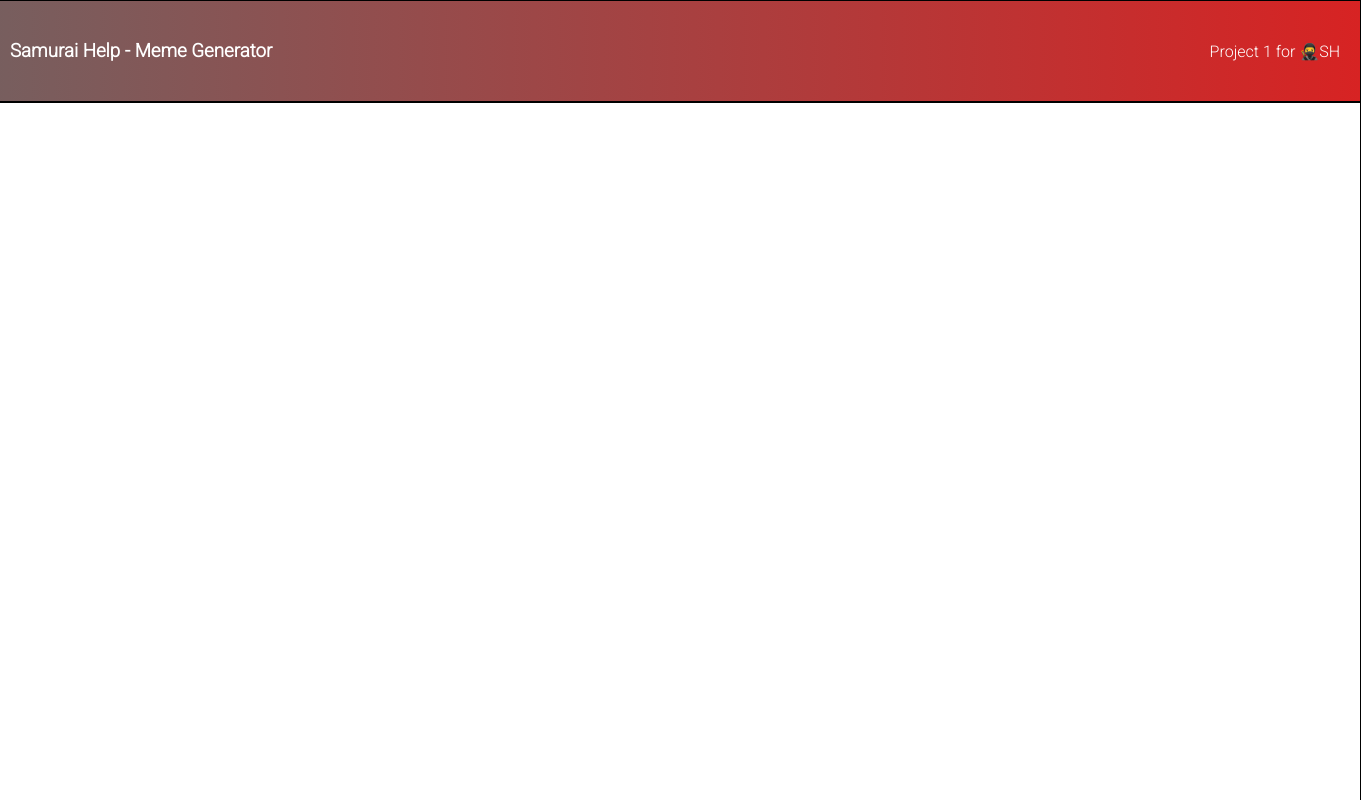
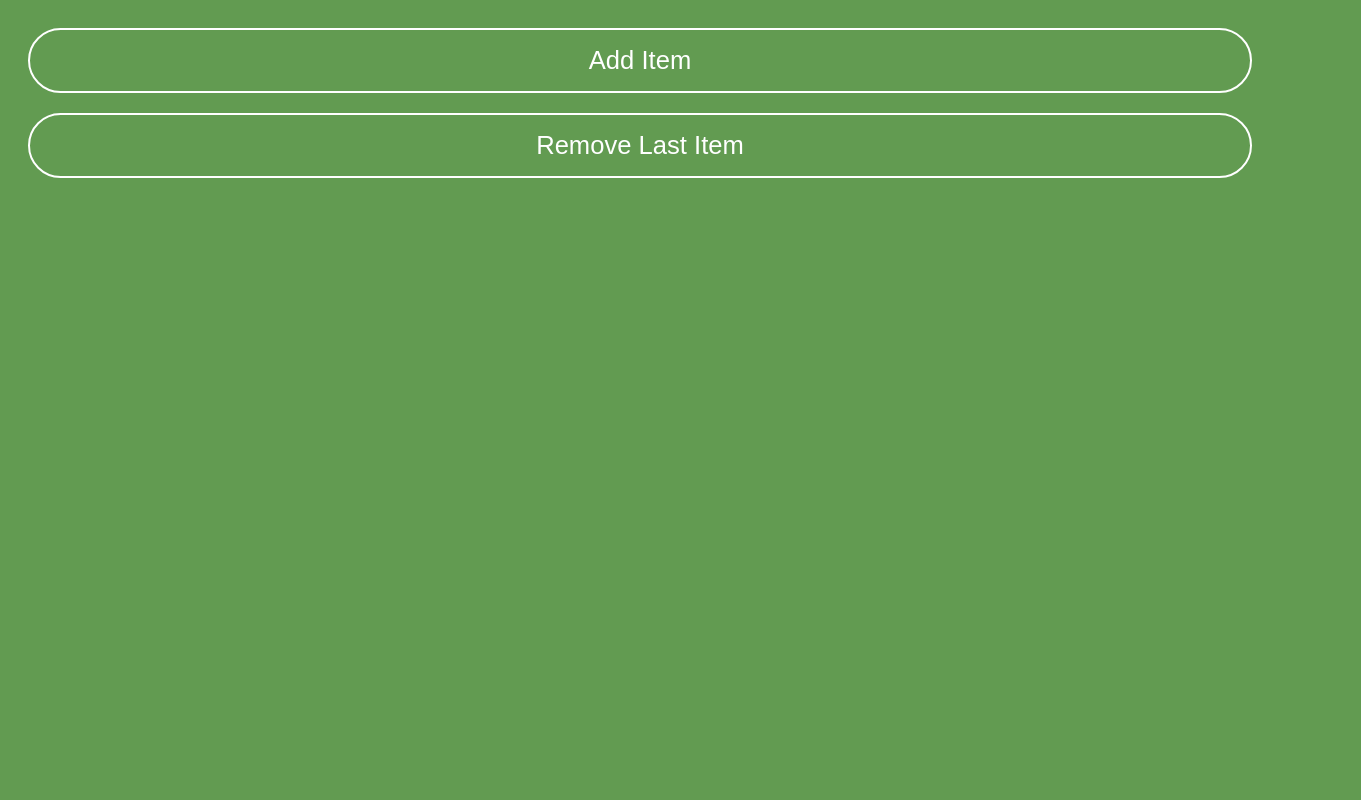
Before and after one commit to Matushini97/help-project, a React (Create React App) app: page / in a window 1280 px wide. Shown: the top 800 px of the page, 1361 px wide, since content can reach past the window. Built offline with nearby package versions, Linux system fonts and the light colour scheme.

Commit message:
create: warm-up chalenge

```diff
--- a/src/App.css
+++ b/src/App.css
@@ -1 +1,37 @@
-@import url('https://fonts.googleapis.com/css2?family=Roboto:wght@300&display=swap');
+button {
+    width: 100%;
+    background-color: transparent;
+    padding: 1rem;
+    color: white;
+    border: 2px solid white;
+    border-radius: 50px;
+    cursor: pointer;
+    font-family: 'Karla', sans-serif;
+    margin-bottom: 20px;
+    font-size: 1.6rem;
+}
+
+button:hover {
+    background-color: #FFFEF1;
+    color: #2C5E2E;
+}
+
+button:focus {
+    outline: 0;
+}
+
+span {
+    margin-bottom: 50px;
+
+}
+
+p {
+    padding: 0;
+    cursor: pointer;
+}
+
+.testDiv {
+    width: 10px;
+    height: 10px;
+    background: black;
+}
--- a/src/App.tsx
+++ b/src/App.tsx
@@ -1,17 +1,71 @@
-import React from 'react';
-import './App.css';
-import Main from './Components/Main/Main';
-import Header from "./Components/Header/Header";
-
-function App() {
+import React, {useState, MouseEvent} from 'react';
+import './App.css'
 
 
-  return (
-    <div>
-      <Header />
-      <Main />
-    </div>
-  );
-}
+
+const App = () => {
+    //
+    const elements1 = ['Element 1', 'Element 2']
+
+    const [elements2, setElements] = useState()
+
+
+
+
+    return (
+        <div>
+            <button  className='button '>Add Item</button>
+            <button  className='button '>Remove Last Item</button>
+            <span></span>
+
+        </div>
+    );
+};
+
+//-----------------------------V solution V-----------------------------------------//
+
+
+
+
+
+
+
+
+
+
+
+
+
+// const App = () => {
+//     //
+//     const elements1 = ['Element 1', 'Element 2']
+//
+//     const [elements2, setElements] = useState<Array<string>>(elements1)
+//
+//
+//     const addEl = (e: MouseEvent<HTMLButtonElement>) => {
+//         setElements(prevElements => [...prevElements, `Element ${elements2.length + 1}`])
+//         // console.log(e)
+//     }
+//
+//     const removeLast = () => {
+//         setElements(prevElements => prevElements.slice(0, prevElements.length - 1))
+//     }
+//
+//     const removeEl = (event: string | null) => {
+//         setElements(prevElements => prevElements.filter(el => el !== event))
+//         // console.log(event)
+//     }
+//     // const buttonStyle =
+//
+//     return (
+//         <div>
+//             <button onClick={addEl} className='button '>Add Item</button>
+//             <button onClick={removeLast} className='button '>Remove Last Item</button>
+//             <span>{elements2.map(el => <p onClick={(e) => removeEl(e.currentTarget.textContent)} key={el}>{el}</p>)}</span>
+//
+//         </div>
+//     );
+// };
 
 export default App;
--- a/src/Components/Header/Header.module.css
+++ /dev/null
@@ -1,25 +0,0 @@
-.header {
-    display: flex;
-    justify-content: space-between;
-    border: solid black 1px;
-    background: linear-gradient(90deg, #736161 1.18%, #d72323 100%);
-    align-items: center;
-    margin: 0 auto;
-    width: 1440px;
-    height: 100px;
-    color: white;
-    font-family: 'Roboto', sans-serif
-
-}
-.headerLogo {
-    display: flex;
-    align-items: center;
-}
-.headerLogoImg {
-    width: 50px;
-    margin: 20px;
-}
-
-span {
-    padding-right: 20px;
-}
--- a/src/Components/Header/Header.tsx
+++ /dev/null
@@ -1,19 +0,0 @@
-import React from 'react';
-import {HeaderPropsType} from '../../Types'
-import s from './Header.module.css'
-import logo from '../../Images/MemeLogo.png'
-
-const Header = (props: HeaderPropsType) => {
-    return (
-        <header className={s.header}>
-            <div className={s.headerLogo}>
-                <img src={logo} className={s.headerLogoImg}/>
-                <h3>Samurai Help - Meme Generator</h3>
-            </div>
-            <span className={s.span}>Project 1 for 🥷SH</span>
-
-        </header>
-    );
-};
-
-export default Header;
--- a/src/Components/Main/Main.module.css
+++ /dev/null
@@ -1,7 +0,0 @@
-main {
-    position: absolute;
-    height: 100%;
-    width: 1440px;
-    border: solid 1px black;
-
-}
--- a/src/Components/Main/Main.tsx
+++ /dev/null
@@ -1,12 +0,0 @@
-import React from 'react';
-import s from './Main.module.css'
-
-const Main = () => {
-    return (
-        <main className={s.main}>
-            asd
-        </main>
-    );
-};
-
-export default Main;
--- a/src/index.css
+++ b/src/index.css
@@ -1,21 +1,19 @@
-html {
-  display: flex;
-  justify-content: center;
-  height: 100%;
-
+* {
+  box-sizing: border-box;
 }
 
+
+
 body {
-  margin: 0;
-  font-family: -apple-system, BlinkMacSystemFont, 'Segoe UI', 'Roboto', 'Oxygen',
-    'Ubuntu', 'Cantarell', 'Fira Sans', 'Droid Sans', 'Helvetica Neue',
-    sans-serif;
-  -webkit-font-smoothing: antialiased;
-  -moz-osx-font-smoothing: grayscale;
-
+  /*margin: 0;*/
+  /*font-family: -apple-system, BlinkMacSystemFont, 'Segoe UI', 'Roboto', 'Oxygen',*/
+  /*  'Ubuntu', 'Cantarell', 'Fira Sans', 'Droid Sans', 'Helvetica Neue',*/
+  /*  sans-serif;*/
+  /*-webkit-font-smoothing: antialiased;*/
+  /*-moz-osx-font-smoothing: grayscale;*/
+  background-color: #629b51;
+  color: white;
+  padding: 20px;
+  font-family: 'Karla', sans-serif;
+  font-size: 1.3rem;
 }
-
-code {
-  font-family: source-code-pro, Menlo, Monaco, Consolas, 'Courier New',
-    monospace;
-}
```
Also changed, not shown: src/index.tsx (+3 -6 lines), 2 other files (tests, documents, lock files or other folders).
